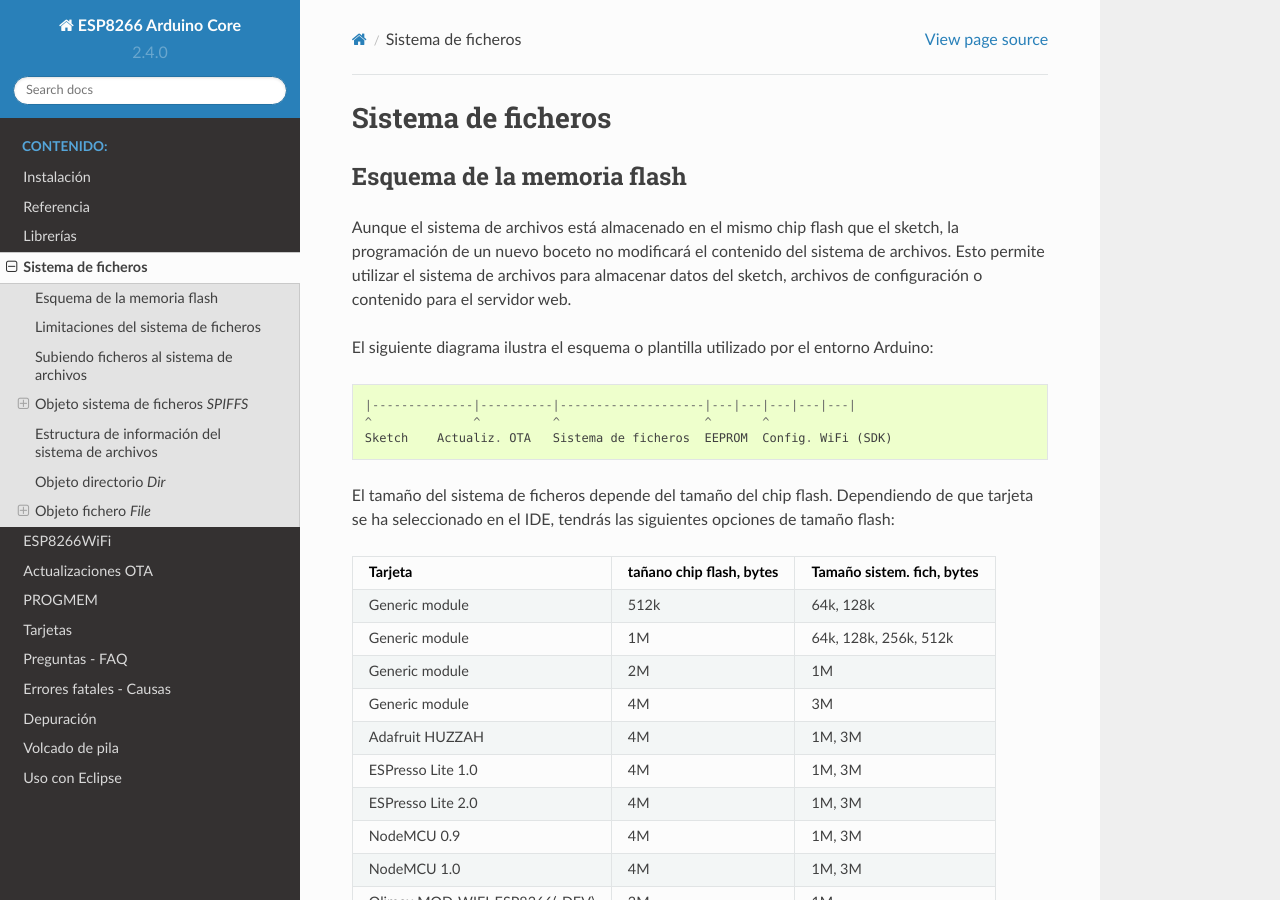
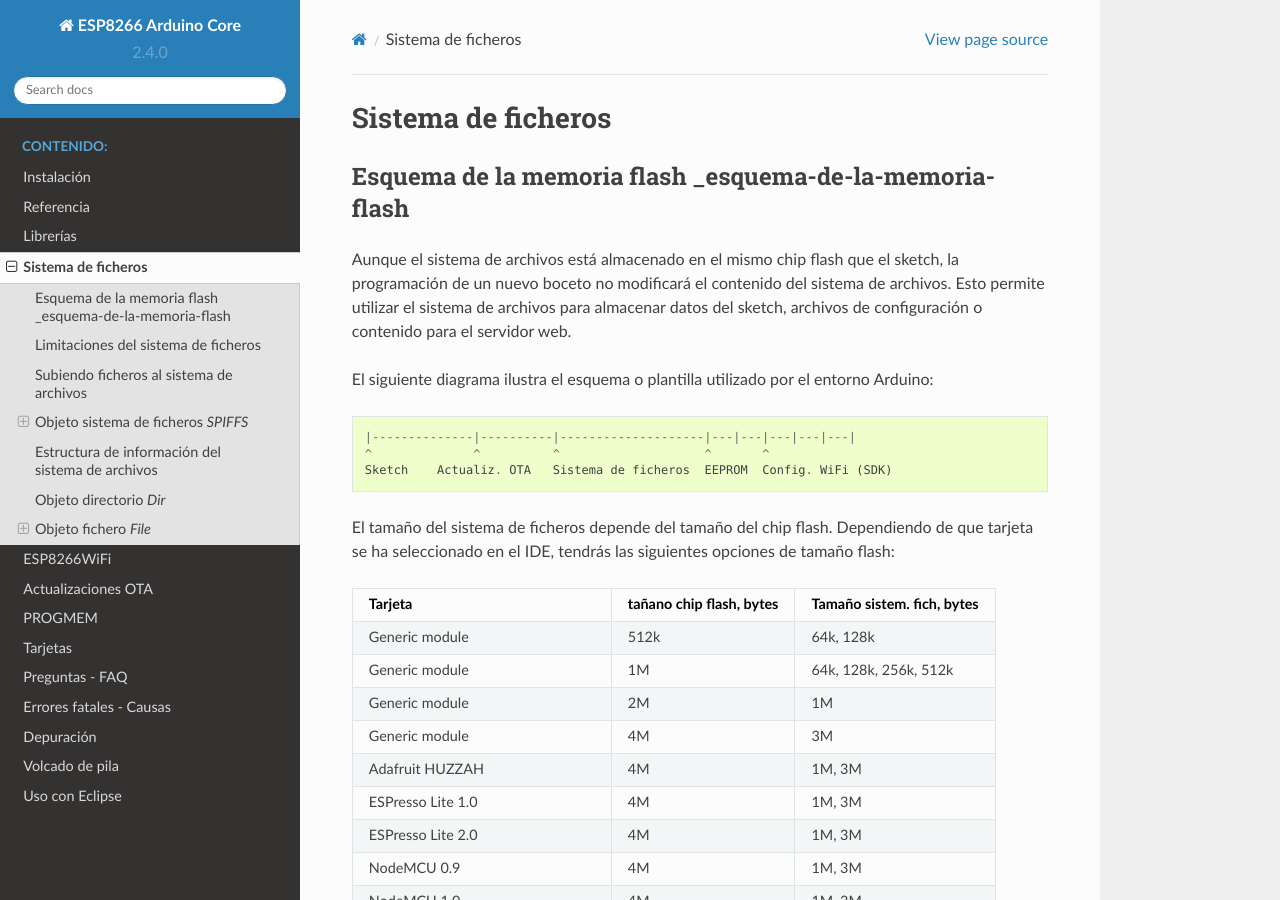
Before and after one commit to lrmoreno007/ESP8266-Arduino-Spanish, a Sphinx documentation site: the page built from doc/filesystem.rst, in a window 1280 px wide and 900 px high. Built offline with Sphinx 7.4.7 and the Read the Docs theme 2.0.0, drawn with Linux system fonts in a browser that asks for light colours.

Commit message:
Update filesystem.rst

```diff
--- a/doc/filesystem.rst
+++ b/doc/filesystem.rst
@@ -1,7 +1,7 @@
 Sistema de ficheros
 ==========
 
-Esquema de la memoria flash
+Esquema de la memoria flash _esquema-de-la-memoria-flash
 ------------
 
 Aunque el sistema de archivos está almacenado en el mismo chip flash que el sketch, la programación de un nuevo boceto no modificará el contenido del sistema de archivos. Esto permite utilizar el sistema de archivos para almacenar datos del sketch, archivos de configuración o contenido para el servidor web.
```
